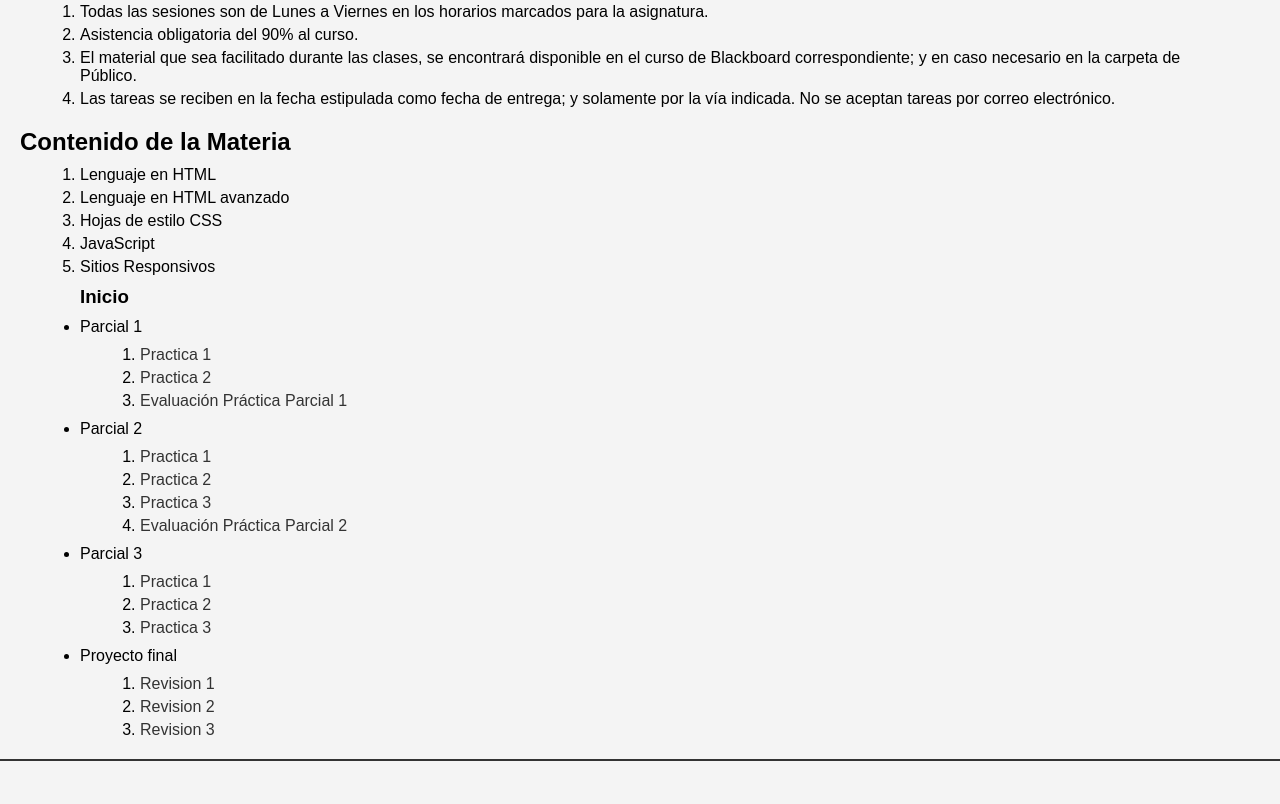
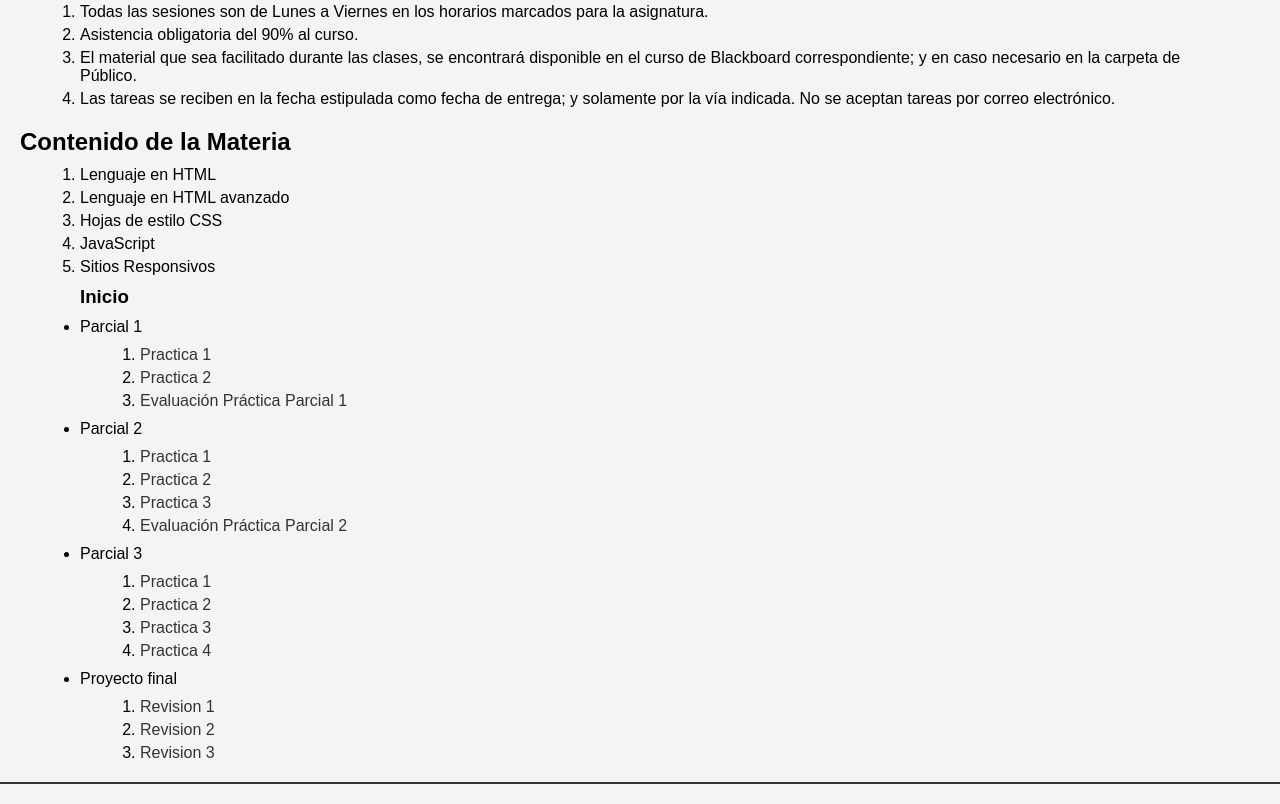
Before and after one commit to CarlosAntMendoza/ProgramacionWeb1, a plain HTML site: page index.html in a window 1280 px wide. Shown: the part 1063-1867 px from the top of the page. Before the commit the page ends 1844 px from the top, so only its background shows below. Drawn offline with Linux system fonts and the light colour scheme.

Commit message:
Update index.html

```diff
--- a/index.html
+++ b/index.html
@@ -127,6 +127,7 @@
                 <li><a href="Practica 1_P3.html" alt="Ir a Practica 1">Practica 1</a></li>
                 <li><a href="Practica 2_P3.html" alt="Ir a Practica 2">Practica 2</a></li>
                 <li><a href="Practica 3 P3.html" alt="Ir a Practica 3">Practica 3</a></li>
+                <li><a href="Practica 4_P3.html" alt="Ir a Practica 4">Practica 4</a></li>
 
             </ol>
             <li>Proyecto final
```
